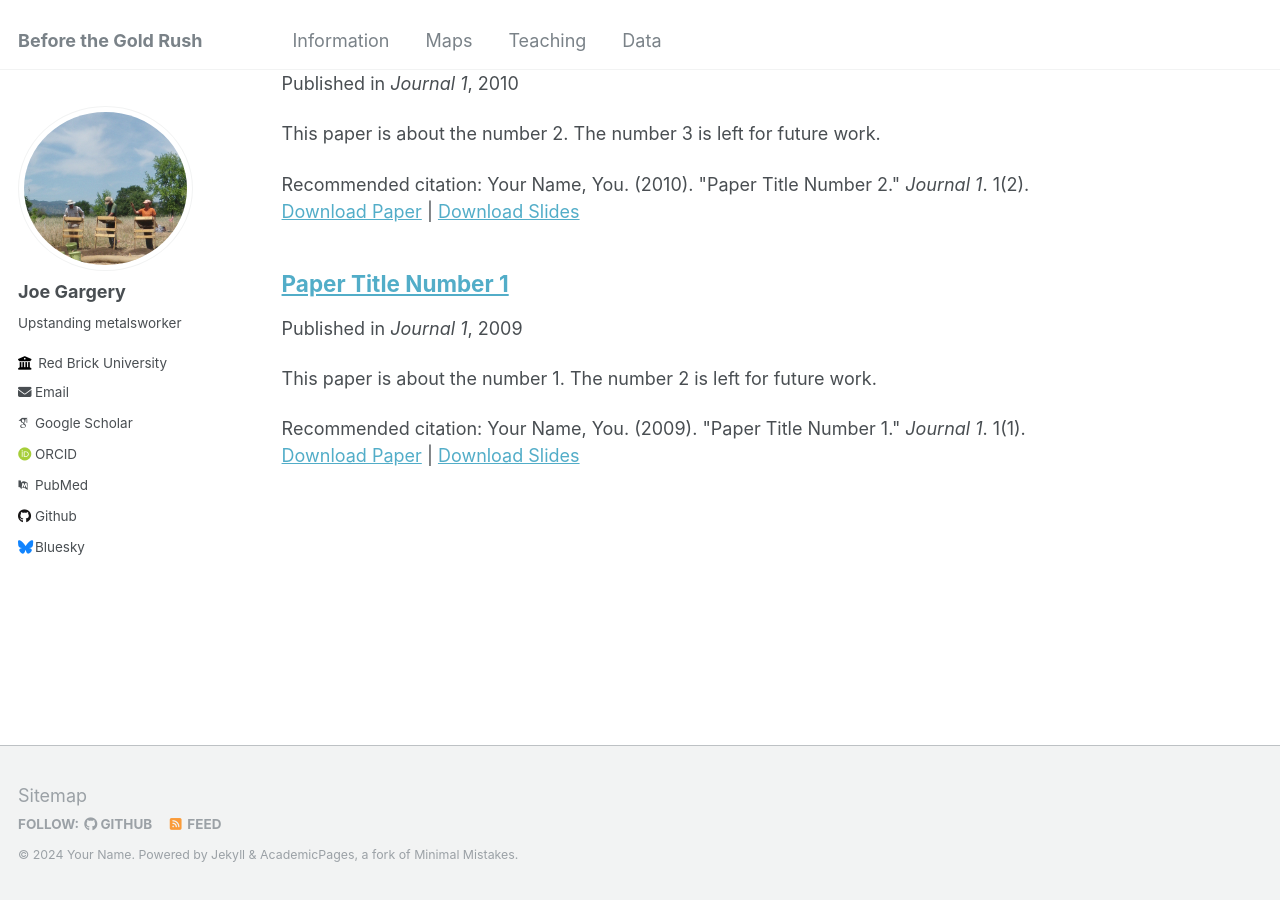
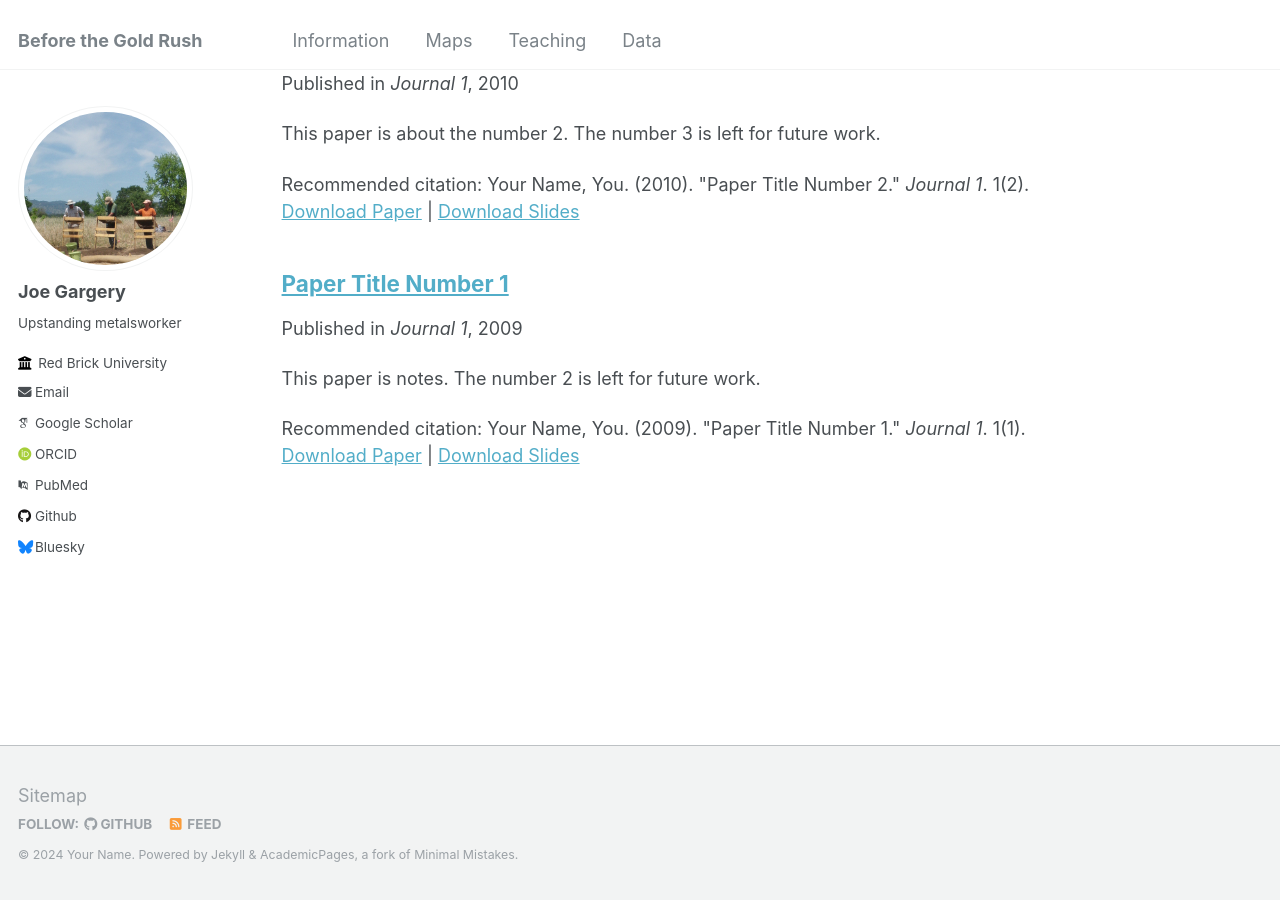
Before and after one commit to csus-arc/csus-arc.github.io, a Jekyll site: the page built from _pages/publications.md, in a window 1280 px wide and 900 px high, scrolled down 685 px. Built offline with Jekyll 4.4.1, drawn with Linux system fonts in a browser that asks for light colours; some web fonts are replaced.

Commit message:
Update 2009-10-01-paper-title-number-1.md

```diff
--- a/_publications/2009-10-01-paper-title-number-1.md
+++ b/_publications/2009-10-01-paper-title-number-1.md
@@ -2,7 +2,7 @@
 title: "Paper Title Number 1"
 collection: publications
 permalink: /publication/2009-10-01-paper-title-number-1
-excerpt: 'This paper is about the number 1. The number 2 is left for future work.'
+excerpt: 'This paper is notes. The number 2 is left for future work.'
 date: 2009-10-01
 venue: 'Journal 1'
 slidesurl: 'http://academicpages.github.io/files/slides1.pdf'
```
